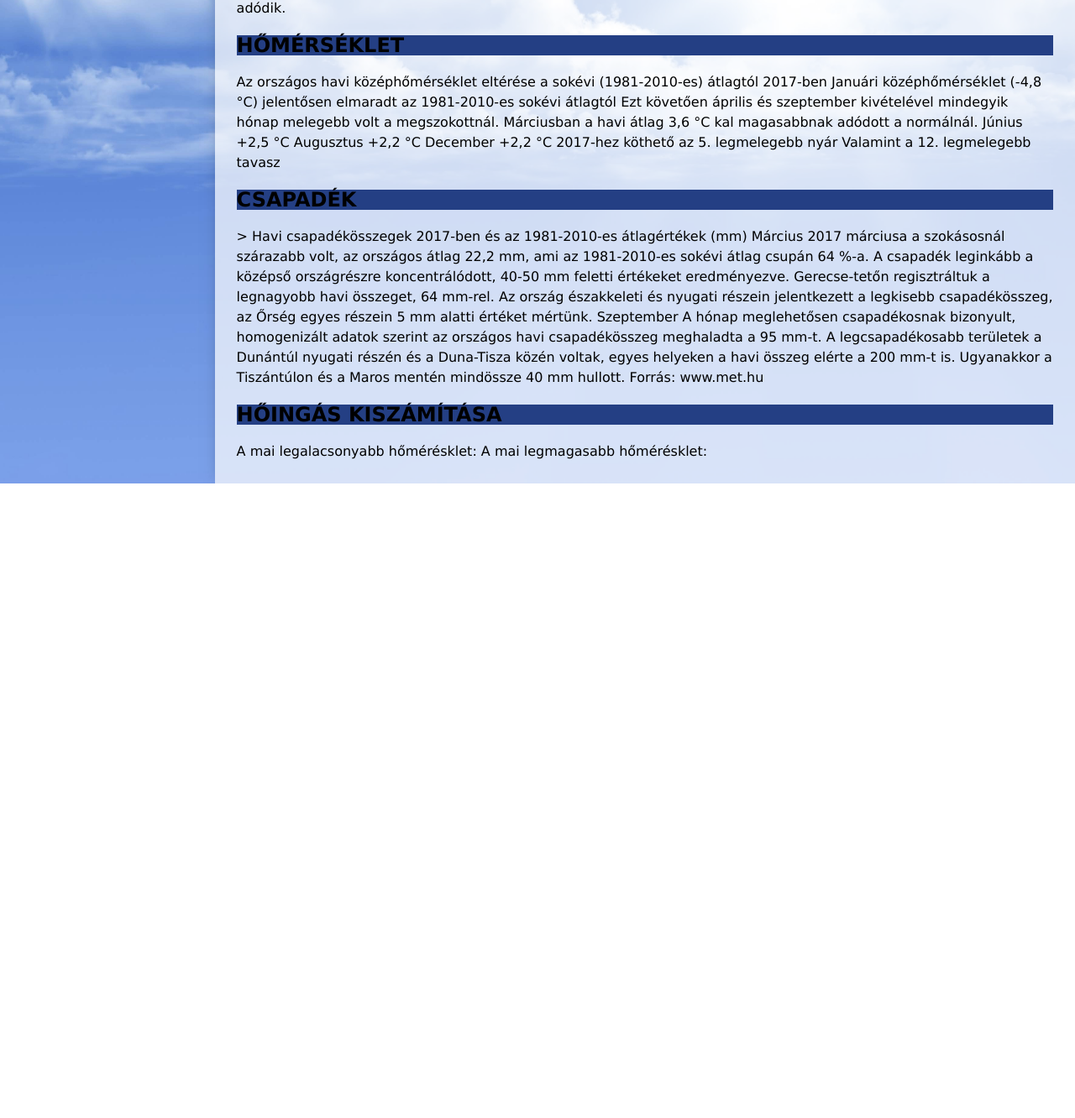
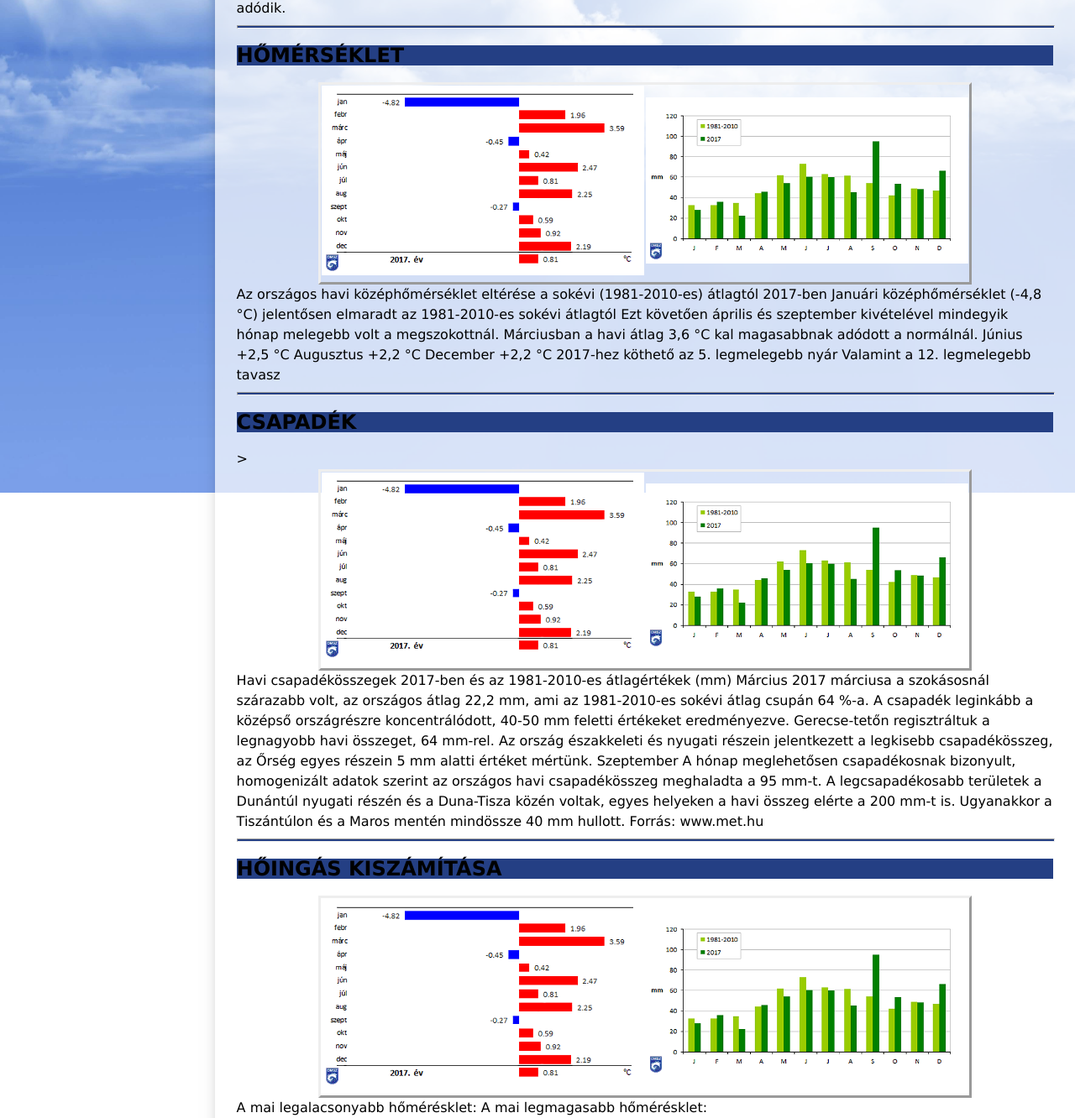
Before and after one commit to majomvagyok/Id-j-r-s-git-dolgozat, a plain HTML site: page idojaras_git_dolgozat_SajátNév/index.html in a window 1280 px wide. Shown: the part 326-1658 px from the top of the page at 84% size. Before the commit the page ends 902 px from the top, so only its background shows below. Drawn offline with Linux system fonts and the light colour scheme.

Commit message:
tablazat

```diff
--- a/idojaras_git_dolgozat_SajátNév/ido.css
+++ b/idojaras_git_dolgozat_SajátNév/ido.css
@@ -27,7 +27,10 @@ p
 
 table
 {
-	border:outset;
+	border: 3px outset;
+	width: 80%;
+	margin: auto;
+	border-spacing: 0;
 }
 
 hr
--- a/idojaras_git_dolgozat_SajátNév/index.html
+++ b/idojaras_git_dolgozat_SajátNév/index.html
@@ -15,8 +15,14 @@ A Földön a 2017-es évet hőmérsékleti szempontból jelenleg a három legmel
 
 Az évi középhőmérséklet szinte teljesen megegyezett 2016. évivel, azonban elmaradt az eddigi legmelegebb 2014-es évtől, melyet az 1. ábra szemléltet. Homogenizált, interpolált adatok alapján 2017-ben az országos középhőmérséklet mintegy 0,8 °C-kal haladta meg az 1981-2010-es sokévi átlagot és 11,14 °C-os középhőmérsékleti értékkel 1901 óta a tizenegyedik legmelegebbnek bizonyult. Az országos évi középhőmérséklet adatokhoz illesztett lineáris trend (1. ábra) egyértelmű emelkedést mutat. Az országos évi középhőmérséklet változása az elmúlt 117 évben +1,15 °C-nak, az elmúlt 30 évre vonatkozóan pedig +1,22 °C-nak adódik.
 
-    <h2>Hőmérséklet</h2>
-
+<hr>
+<h2>Hőmérséklet</h2>
+<table>
+    <tr>
+        <td><img src="graikon1.gif"></td>
+        <td><img src="graikon2.gif"></td>
+    </tr>
+</table>
 Az országos havi középhőmérséklet eltérése a sokévi (1981-2010-es) átlagtól 2017-ben
 
 Januári középhőmérséklet (-4,8 °C) jelentősen elmaradt az 1981-2010-es sokévi átlagtól
@@ -28,8 +34,14 @@ December +2,2 °C
 2017-hez köthető az 5. legmelegebb nyár
 Valamint a 12. legmelegebb tavasz
 
+<hr>
 <h2>Csapadék</h2>>
-
+<table>
+    <tr>
+        <td><img src="graikon1.gif"></td>
+        <td><img src="graikon2.gif"></td>
+    </tr>
+</table>
 Havi csapadékösszegek 2017-ben és az 1981-2010-es átlagértékek (mm)
 
 Március
@@ -38,7 +50,14 @@ Szeptember
 A hónap meglehetősen csapadékosnak bizonyult, homogenizált adatok szerint az országos havi csapadékösszeg meghaladta a 95 mm-t. A legcsapadékosabb területek a Dunántúl nyugati részén és a Duna-Tisza közén voltak, egyes helyeken a havi összeg elérte a 200 mm-t is. Ugyanakkor a Tiszántúlon és a Maros mentén mindössze 40 mm hullott.
 Forrás: www.met.hu
 
+<hr>
 <h2>Hőingás kiszámítása</h2>
+<table>
+    <tr>
+        <td><img src="graikon1.gif"></td>
+        <td><img src="graikon2.gif"></td>
+    </tr>
+</table>
 A mai legalacsonyabb hőmérésklet:
 A mai legmagasabb hőmérésklet:
 
```
